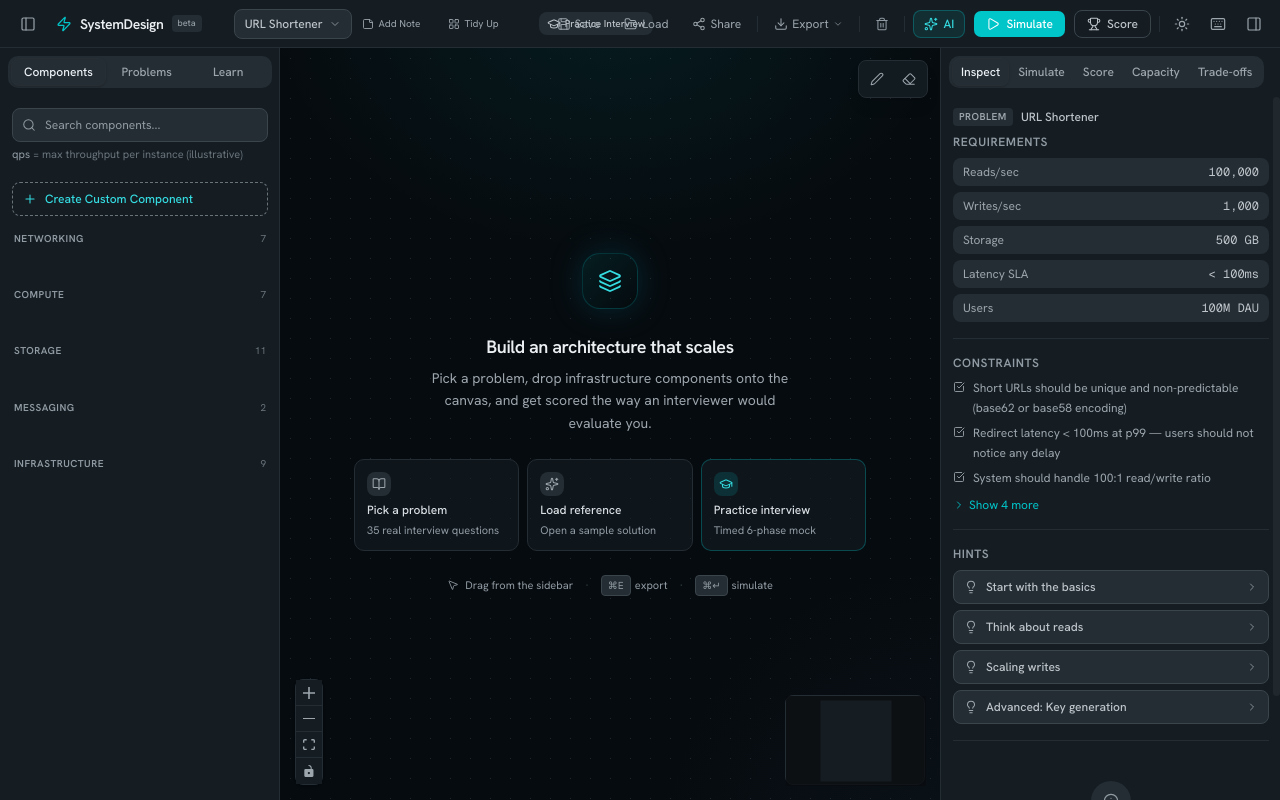
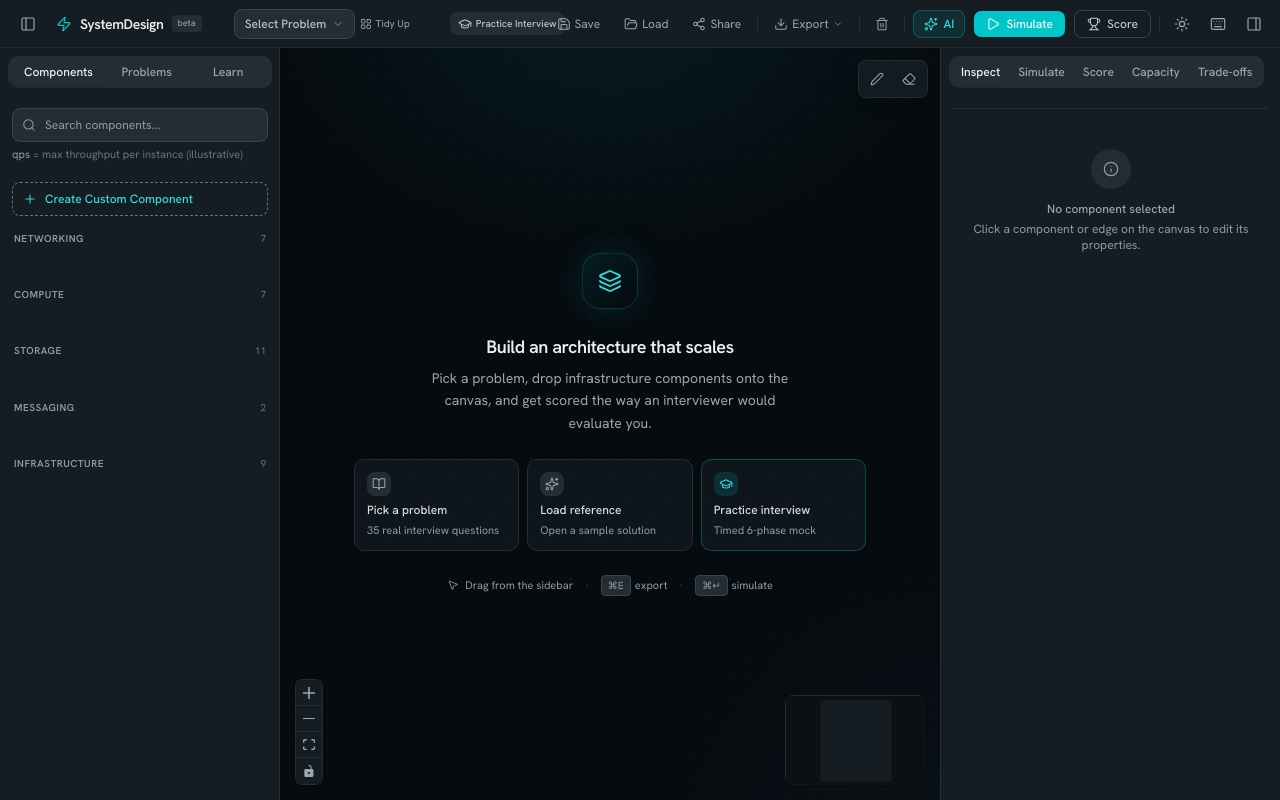
Before and after one commit to saakshigupta2002/system-design, a Next.js app: page / in a window 1280 px wide. Built offline with nearby package versions, Linux system fonts and the light colour scheme.

Commit message:
Start with no problem pre-selected
The app defaulted to selecting URL Shortener, so it always showed as a
highlighted/featured item in the Learn tab. Default to no selection instead,
and hide the Reference button until a problem is actually chosen.

```diff
--- a/src/components/layout/top-bar.tsx
+++ b/src/components/layout/top-bar.tsx
@@ -260,7 +260,7 @@
           )}
         </div>
 
-        {!selectedProblemId.startsWith("custom-") && (
+        {selectedProblemId && !selectedProblemId.startsWith("custom-") && (
           <button
             onClick={loadReference}
             className="hidden shrink-0 items-center gap-1 rounded-md px-2 py-1 text-[10px] text-zinc-500 transition-colors hover:bg-zinc-800 hover:text-zinc-300 md:flex"
@@ -317,7 +317,7 @@
               <div className="fixed inset-0 z-40" onClick={() => setMobileMoreOpen(false)} />
               <div className="absolute left-0 top-full z-50 mt-1 w-60 rounded-md border border-zinc-700 bg-zinc-900 py-1 shadow-lg">
                 {/* Design actions */}
-                {!selectedProblemId.startsWith("custom-") && (
+                {selectedProblemId && !selectedProblemId.startsWith("custom-") && (
                   <button
                     onClick={() => { setMobileMoreOpen(false); loadReference(); }}
                     className="flex w-full items-center gap-2.5 px-3 py-2.5 text-left text-xs text-zinc-300 transition-colors hover:bg-zinc-800"
--- a/src/store/appStore.ts
+++ b/src/store/appStore.ts
@@ -42,7 +42,7 @@
 export const useAppStore = create<AppState>()(
   persist(
     (set) => ({
-      selectedProblemId: "url-shortener",
+      selectedProblemId: "",
       leftSidebarOpen: true,
       rightPanelOpen: true,
       leftPanelWidth: 280,
```
